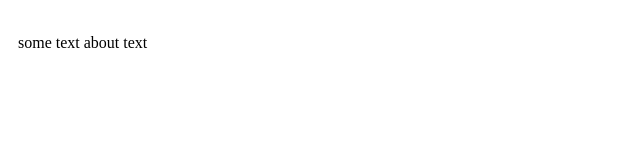
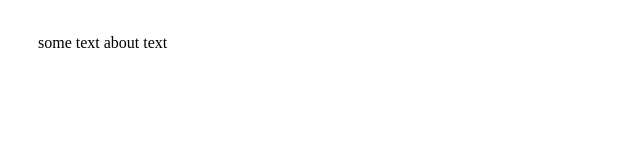
Before and after one commit to MLambinon/eindwerk7swm, a plain HTML site: page index.html in a window 1280 px wide. Shown: the full height of the page, 0-640 px from the left. Drawn offline with Linux system fonts and the light colour scheme.

Commit message:
no message

```diff
--- a/styling.css
+++ b/styling.css
@@ -1 +1 @@
-body{padding: 10px 10px;}
+body{padding: 10px 30px;}
```
